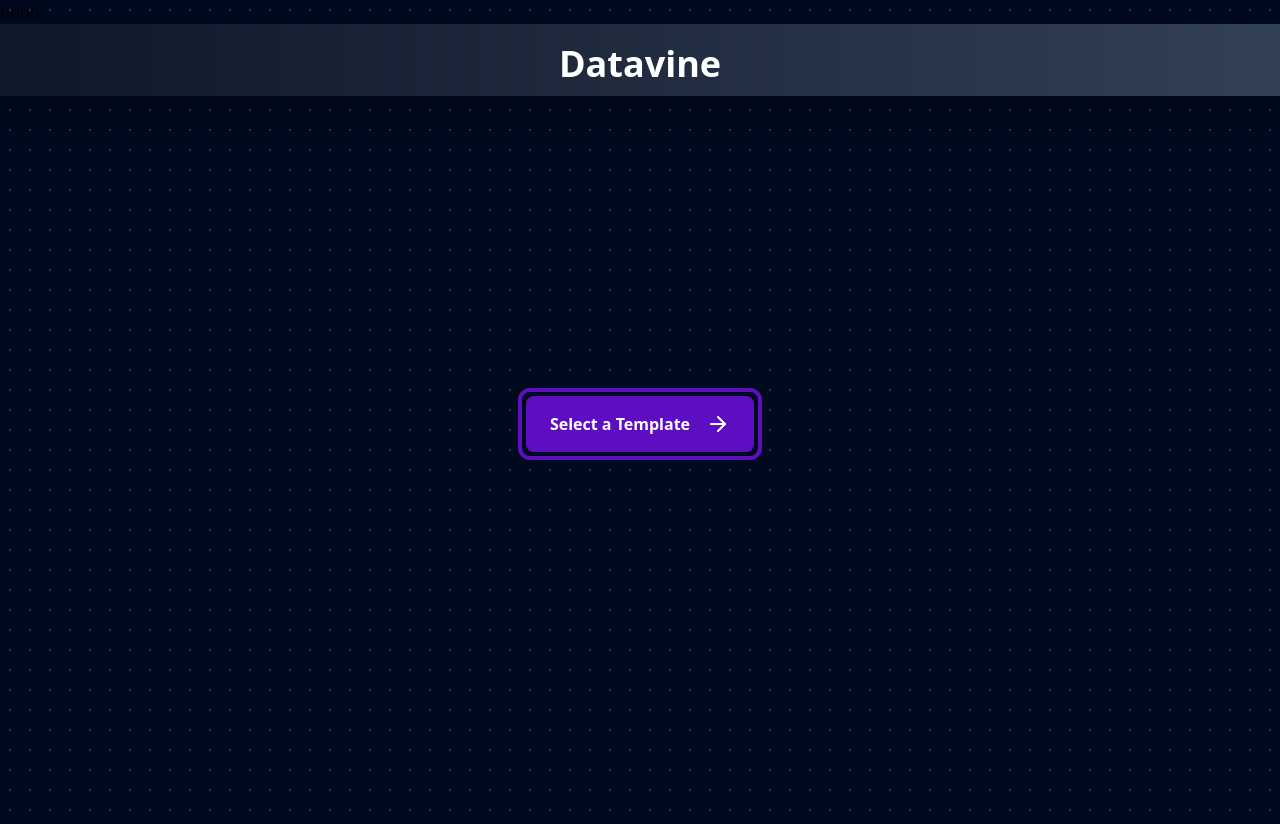
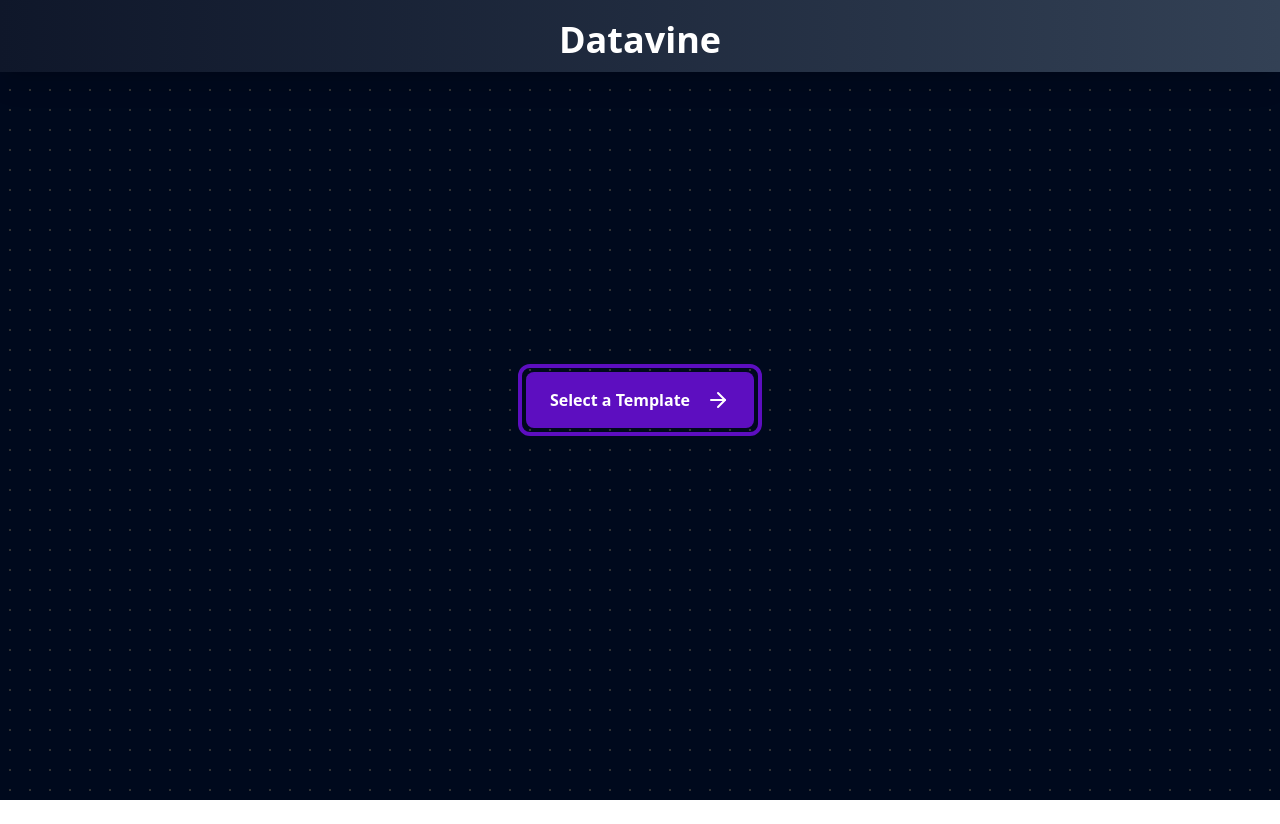
Before and after one commit to vishalvishwas01/Datavine, a Next.js app: page /home in a window 1280 px wide. After the commit the page ends 800 px from the top, so only its background shows below. Built offline with nearby package versions, Linux system fonts and the light colour scheme; no server answers.

Commit message:
navbar error fix

```diff
--- a/src/app/component/ConditionalNavbar.tsx
+++ b/src/app/component/ConditionalNavbar.tsx
@@ -30,6 +30,5 @@ export default function ConditionalNavbar() {
 
   if (!hideNavbarRoutes.includes(pathname)) return null;
 
-  return <>
-  <div>hhhh</div></>;
+  return <Navbar />;
 }
--- a/src/app/component/ConditionalNavbarHeader.tsx
+++ b/src/app/component/ConditionalNavbarHeader.tsx
@@ -4,6 +4,7 @@ import { usePathname, useRouter } from "next/navigation";
 
 export default function ConditionalNavbarHeader() {
   const pathname = usePathname();
+  const router = useRouter();
   const hideNavbarRoutes = [
     "/forms/share/form1",
     "/home/preview/form1",
@@ -16,7 +17,6 @@ export default function ConditionalNavbarHeader() {
   ];
 
   if (hideNavbarRoutes.includes(pathname)) return null;
-  const router = useRouter();
 
   return (
     <button onClick={()=>router.push("/")} className="text-white cursor-pointer fixed w-full h-auto flex justify-center items-center pt-5 pb-3 text-4xl font-bold z-20 bg-gradient-to-r from-[#0f172a]  to-[#334155] shadow-xl">
```
